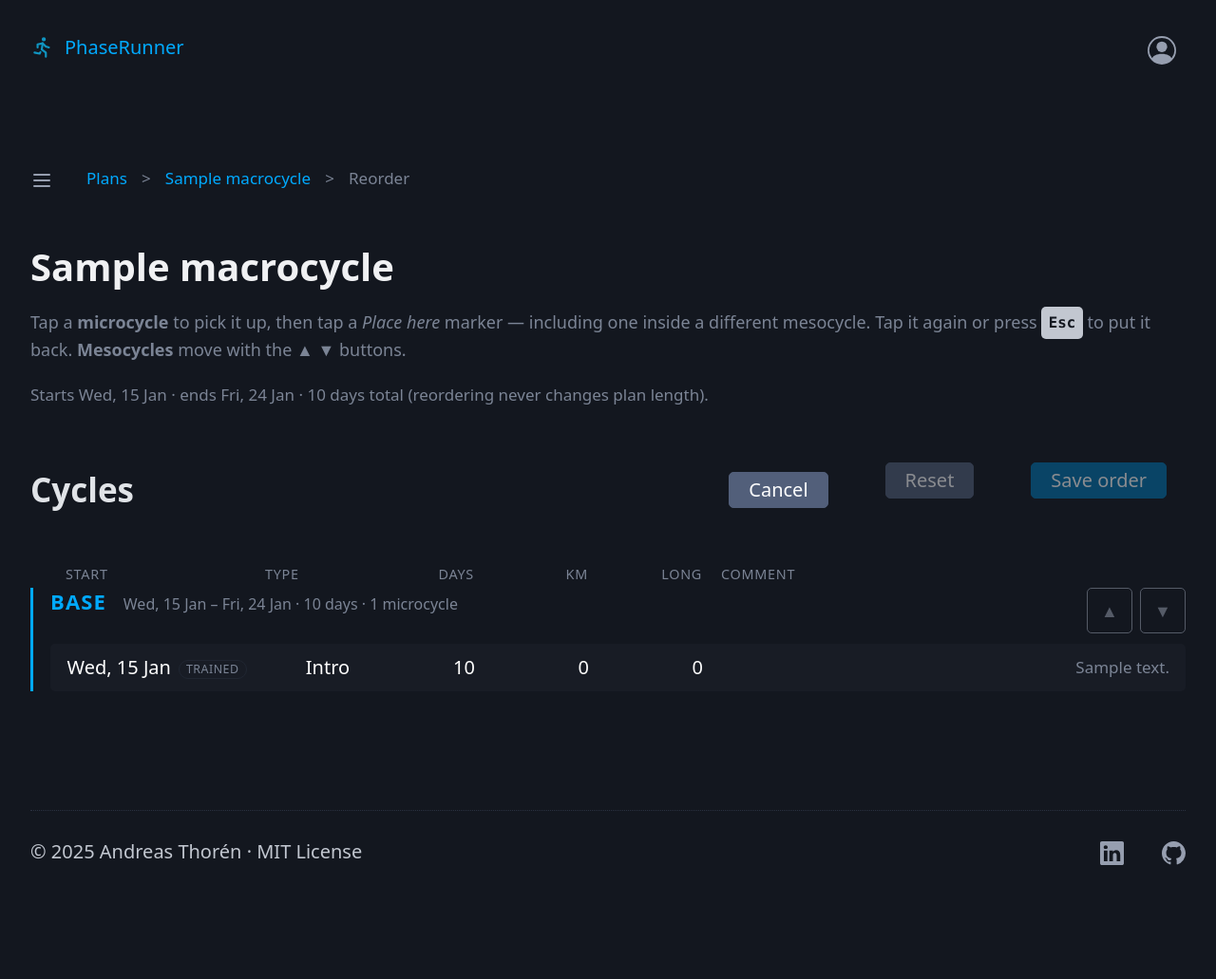
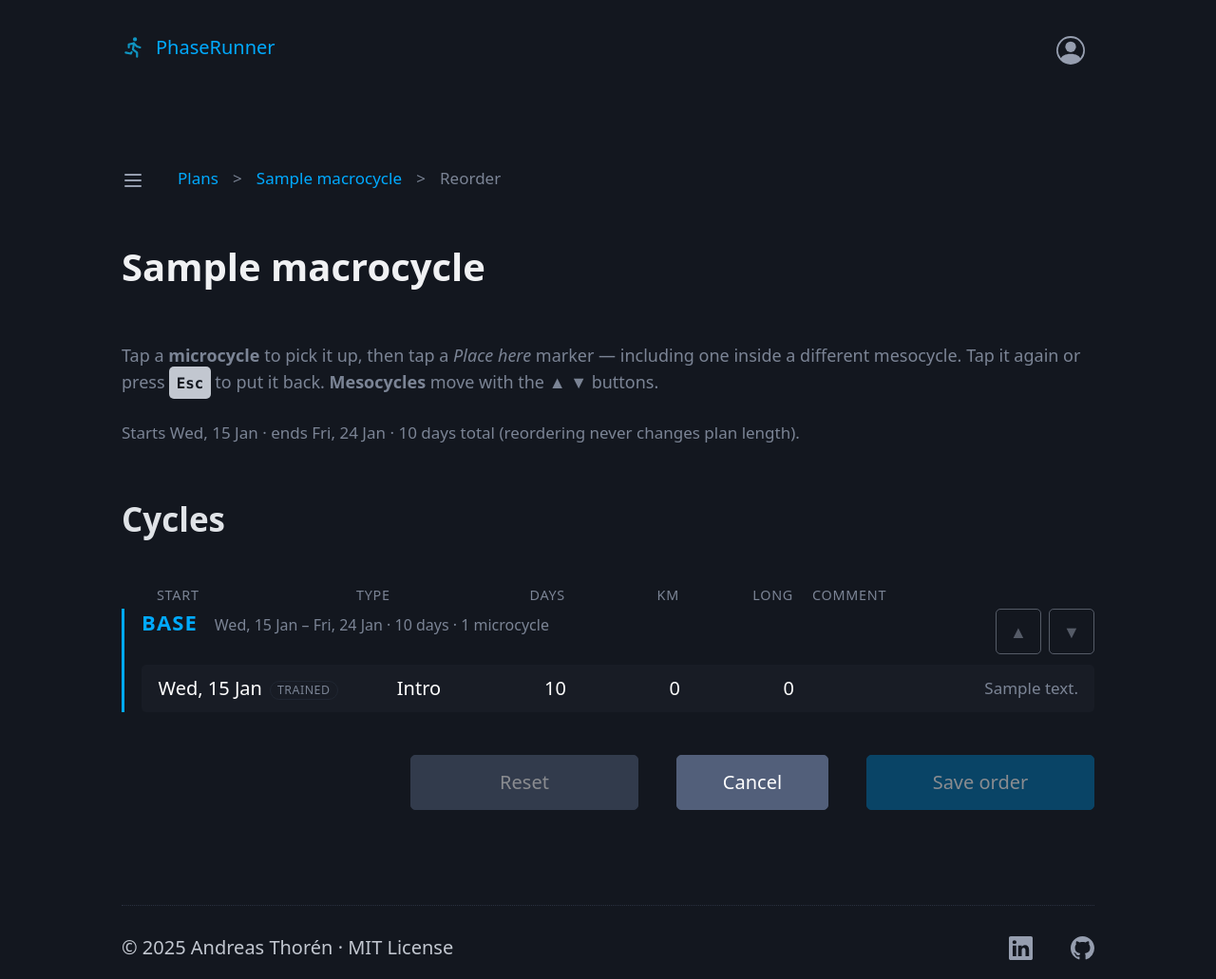
Before and after one commit to andreas-thoren/phase-runner, a Django app: a page that uses workouts/templates/workouts/macrocycle_reorder.html in a window 1280 px wide. Shown: the whole page at 95% size. Before the commit the page ends 911 px from the top, so only its background shows below. Run offline with Django 5.2, Linux system fonts and the light colour scheme; a user stored in the database is signed in; tables that the repository leaves empty hold one stand-in row (values such as "Sample post"); style sheets or scripts are compiled from the project's sources.

Commit message:
Align reorder and summary page chrome with the CRUD form pages
Reorder page
- Move Reset / Cancel / Save out of the top toolbar into a .button-row below
  the list, matching form_base.html so actions sit under what they act on.
- Adopt the narrow-page app class and the heading-row markup, so the button
  row lines up with the macrocycle/mesocycle/microcycle create and edit views
  instead of floating at the right edge of a full-width page.
- showError() now scrolls the banner into view: it sits above the list (as in
  form_base.html) while Save is below it, so on a long plan the message would
  otherwise appear off-screen.

Summary page
- Add the same sibling-page nav row the plan detail page has, with Details and
  Reorder buttons under the heading.
- Drop the reorder icon-button from the toolbar, now redundant, along with the
  arrow-down-up.svg partial that only it used.

Styles
- Move .heading-row and .plan-summary-row from form_styles.scss to style.scss.
  The summary page uses that markup but does not load form_styles.css, and
  both rules are page-header layout helpers rather than form styles. Form
  pages are unaffected: style.css is loaded on every page by base.html.

Tests: +2 (366 total) for the Details link and for Save/Cancel rendering after
the list.

Co-Authored-By: Claude Opus 5 <noreply@anthropic.com>

```diff
--- a/workouts/assets/scss/form_styles.scss
+++ b/workouts/assets/scss/form_styles.scss
@@ -132,25 +132,6 @@
   }
 }
 
-.heading-row {
-  display: flex;
-  flex-wrap: wrap;
-  align-items: center;
-  column-gap: 2.5rem;
-  row-gap: 1rem;
-  margin-bottom: 3rem;
-
-  #detail-heading {
-    margin-bottom: 0;
-  }
-}
-
-.plan-summary-row {
-  display: flex;
-  gap: 0.75rem;
-  margin: -1.5rem 0 1.5rem 0;
-}
-
 .active-badge-form {
   margin: 0;
 }
--- a/workouts/assets/scss/style.scss
+++ b/workouts/assets/scss/style.scss
@@ -180,3 +180,28 @@ html[data-theme="light"] [data-theme-when="light"] { display: inline; }
     flex: 0 1 v.$btn-width-lg;
   }
 }
+
+// ─── Page header helpers ───────────────────────────────────────────────────
+// Shared by form_base.html (detail/create/edit pages) and macrocycle_summary.
+// Global rather than in form_styles.scss because the summary page does not
+// load that stylesheet but uses the same header markup.
+.heading-row {
+  display: flex;
+  flex-wrap: wrap;
+  align-items: center;
+  column-gap: 2.5rem;
+  row-gap: 1rem;
+  margin-bottom: 3rem;
+
+  #detail-heading {
+    margin-bottom: 0;
+  }
+}
+
+// Sibling-page nav directly under the heading (Summary / Reorder / Details).
+// The negative top margin pulls it up into .heading-row's 3rem gap.
+.plan-summary-row {
+  display: flex;
+  gap: 0.75rem;
+  margin: -1.5rem 0 1.5rem 0;
+}
--- a/workouts/static/workouts/css/style.css
+++ b/workouts/static/workouts/css/style.css
@@ -175,3 +175,21 @@ html[data-theme=light] [data-theme-when=light] {
 .button-row button {
   flex: 0 1 12rem;
 }
+
+.heading-row {
+  display: flex;
+  flex-wrap: wrap;
+  align-items: center;
+  column-gap: 2.5rem;
+  row-gap: 1rem;
+  margin-bottom: 3rem;
+}
+.heading-row #detail-heading {
+  margin-bottom: 0;
+}
+
+.plan-summary-row {
+  display: flex;
+  gap: 0.75rem;
+  margin: -1.5rem 0 1.5rem 0;
+}
--- a/workouts/static/workouts/js/reorder_cycles.js
+++ b/workouts/static/workouts/js/reorder_cycles.js
@@ -374,6 +374,9 @@ function render(message) {
 function showError(message) {
   errorEl.textContent = message;
   errorEl.hidden = false;
+  // The banner sits above the list (as in form_base.html) but Save is below it,
+  // so on a long plan the message would otherwise appear off-screen.
+  errorEl.scrollIntoView({ block: "center", behavior: "smooth" });
 }
 
 async function save() {
--- a/workouts/templates/workouts/macrocycle_reorder.html
+++ b/workouts/templates/workouts/macrocycle_reorder.html
@@ -11,8 +11,12 @@
   <script src="{% static 'workouts/js/reorder_cycles.js' %}" defer></script>
 {% endblock %}
 
+{% block app_class %}narrow-page{% endblock %}
+
 {% block main %}
-  <h1>{{ macrocycle.name }}</h1>
+  <div class="heading-row">
+    <h1 id="detail-heading">{{ macrocycle.name }}</h1>
+  </div>
 
   {# Data block, not executable code — a whole plan tree does not fit a data-* attribute. #}
   {{ reorder_data|json_script:"reorder-data" }}
@@ -42,9 +46,6 @@
 
       <div class="list-toolbar">
         <h2>Cycles</h2>
-        <a href="{{ cancel_url }}" role="button" class="secondary button-slim" data-replace>Cancel</a>
-        <button type="button" class="secondary button-slim" id="reorder-reset" disabled>Reset</button>
-        <button type="button" class="button-slim" id="reorder-save" disabled>Save order</button>
       </div>
 
       <div class="micro-head" aria-hidden="true">
@@ -54,6 +55,14 @@
       <div id="reorder-plan"></div>
 
       <p class="sr-only" id="reorder-status" role="status" aria-live="polite"></p>
+
+      {# Mirrors form_base.html's button_row: actions sit below what they act on. #}
+      <div class="button-row">
+        <button type="button" class="secondary" id="reorder-reset" disabled>Reset</button>
+        <a class="secondary" href="{{ cancel_url }}" data-replace role="button"
+           aria-label="Cancel" title="Cancel">Cancel</a>
+        <button type="button" id="reorder-save" disabled>Save order</button>
+      </div>
     </div>
   {% else %}
     <p>No mesocycles in this plan yet.</p>
```
Also changed, not shown: CLAUDE.md (+3 -2 lines), workouts/static/workouts/css/form_styles.css (+0 -19 lines), workouts/templates/workouts/macrocycle_summary.html (+11 -5 lines), workouts/tests/test_views.py (+18 -0 lines), workouts/templates/workouts/partials/arrow-down-up.svg (deleted).
